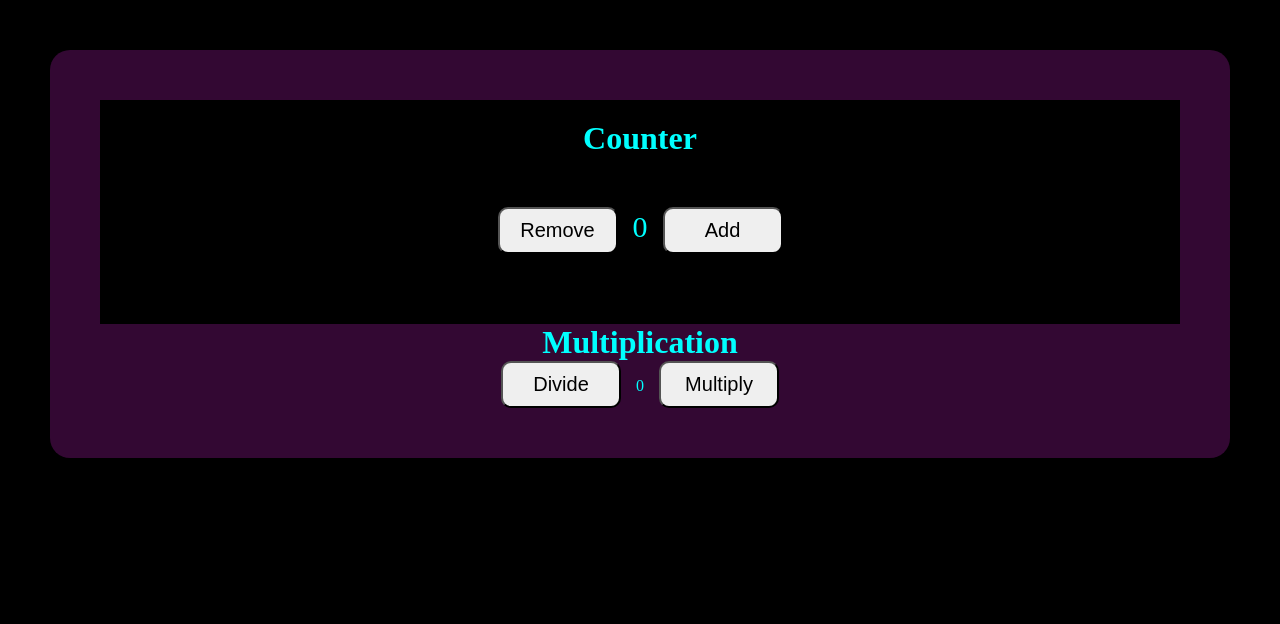
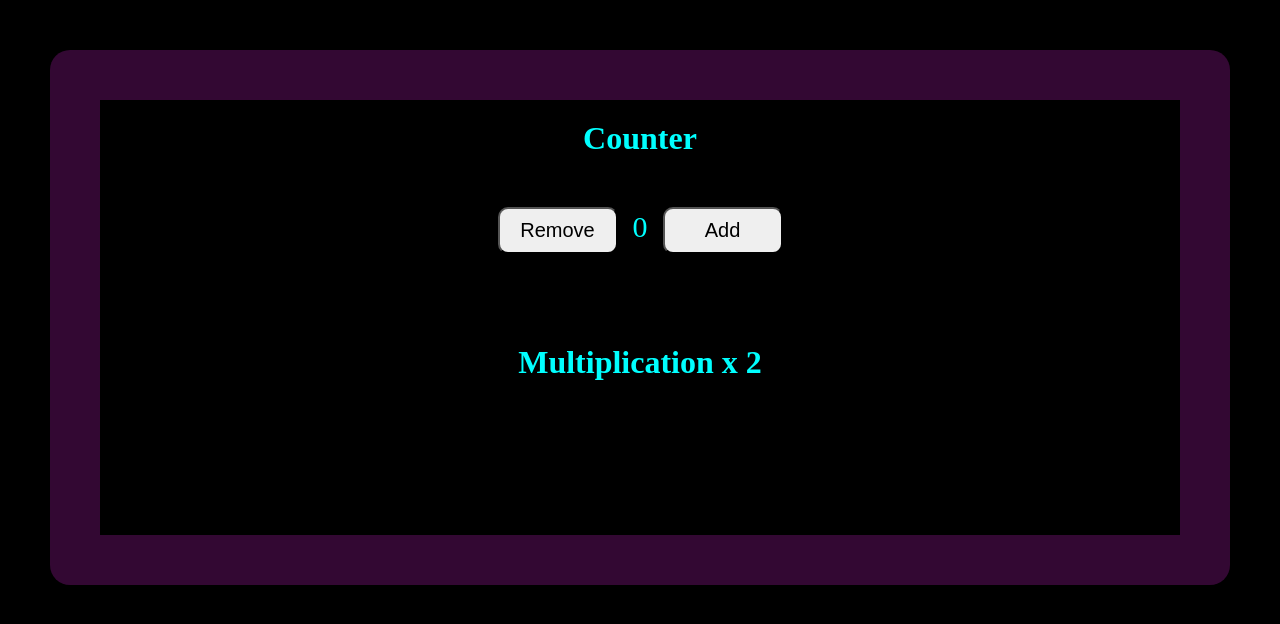
Before and after one commit to Lu-Smith/tdd-react-counter, a React (Create React App) app: page / in a window 1280 px wide. Shown: the top 624 px of the page. Built offline with nearby package versions, Linux system fonts and the light colour scheme.

Commit message:
Removed multiplication logic and changed to multiplication by 2

```diff
--- a/src/components/Multiplication.js
+++ b/src/components/Multiplication.js
@@ -1,23 +1,16 @@
 import {useState} from 'react';
+import "./styles/Multiplication.css";
 
 const Multiplication = ({initialValue}) => {
 
-    const [count, setCount] = useState(initialValue ?? 0);
 
-    const multiply = () => {
-      setCount(count * count);
-    };
-
-    const divide = () => {
-        setCount(count / count);
-      };
 
   return (
-    <div>
-        <h1>Multiplication</h1>
-        <button onClick={divide}>Divide</button>
-        <span>{count}</span>
-        <button onClick={multiply}>Multiply</button>
+    <div className='Multiplication'>
+        <h1>Multiplication x 2</h1>
+        <div className='container'>
+        <span>{initialValue}</span>
+        </div>
     </div>
   )
 }
--- /dev/null
+++ b/src/components/styles/Multiplication.css
@@ -0,0 +1,21 @@
+.Multiplication {
+    background-color: black;
+    padding: 20px;
+
+}
+
+.container {
+    margin: 50px 0;
+    font-size: 30px;
+}
+
+button {
+    padding: 10px 15px;
+    border-radius: 10px;
+    font-size: 20px;
+    width: 120px;
+}
+
+span {
+    padding: 0 15px;
+}
```
Also changed, not shown: 2 other files (tests, documents, lock files or other folders).
